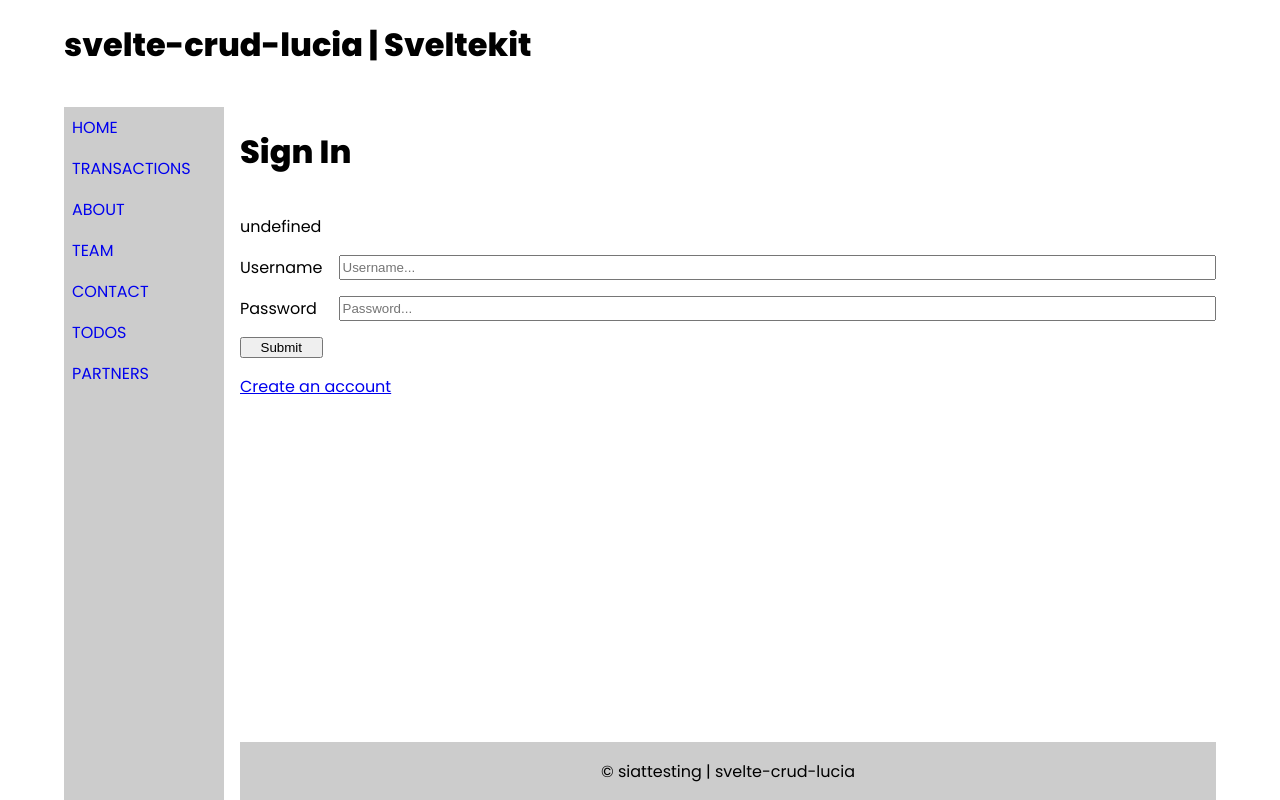
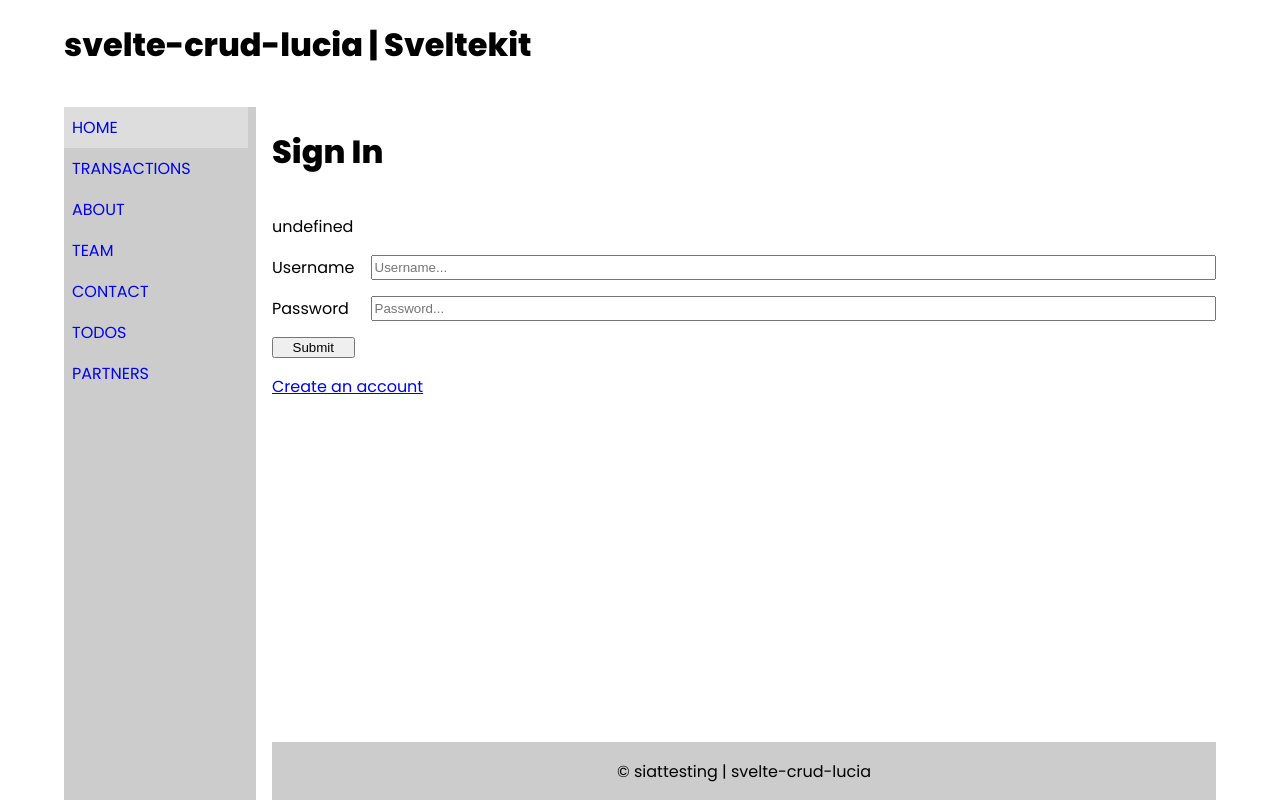
Before and after one commit to siattesting/svelte-crud-lucia, a SvelteKit app: page /login in a window 1280 px wide. In both pictures the pointer is over the link "HOME". Built offline with nearby package versions, Linux system fonts and the light colour scheme; no server answers.

Commit message:
change to layout and partner page

```diff
--- a/src/routes/partners/+page.server.js
+++ b/src/routes/partners/+page.server.js
@@ -42,7 +42,8 @@
 			let newPartner = {
 				id: crypto.randomUUID().toString(),
 				title,
-				content
+				content,
+				authorId
 			};
 			// await createTodo(newTodo);
 			await prisma.partner.create({ data: newPartner });
--- a/src/styles.css
+++ b/src/styles.css
@@ -32,7 +32,7 @@
 
 @media screen and (min-width: 40em) {
 	body {
-		grid-template-columns: 10em 1fr;
+		grid-template-columns: 12em 1fr;
 		grid-template-rows: auto 1fr auto;
 	}
 	header {
@@ -55,5 +55,10 @@
 	nav a:link,
 	nav a:visted {
 		text-decoration: none;
+		margin-right: 0;
+	}
+	nav a:hover {
+		background-color: #ddd;
+		text: white;
 	}
 }
```
Also changed, not shown: 1 other file (tests, documents, lock files or other folders).
